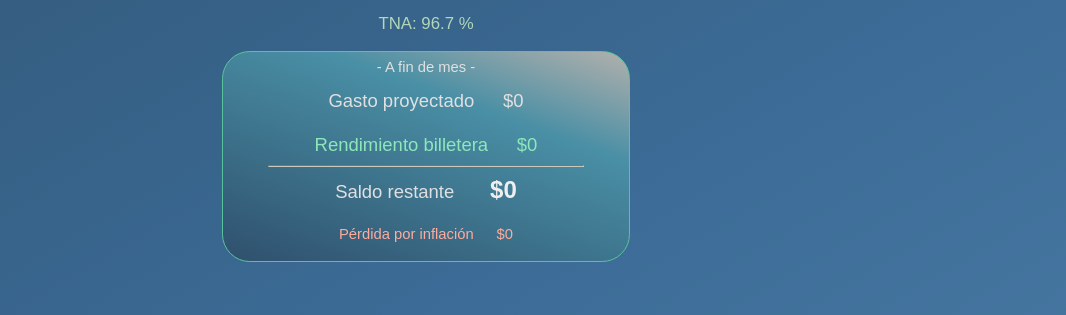
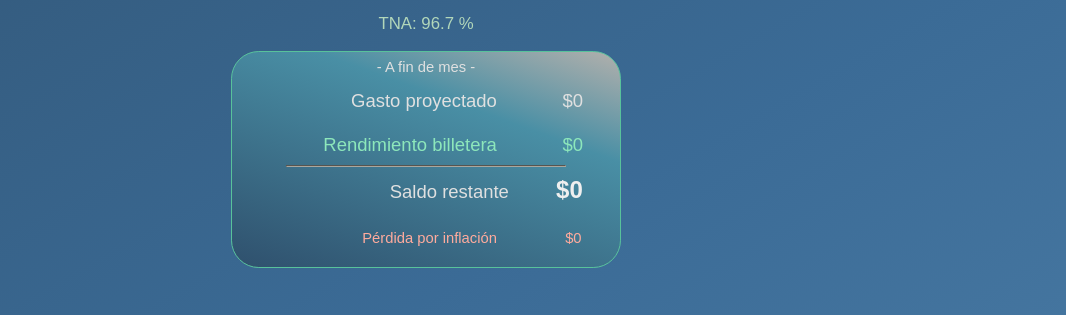
Before and after one commit to KierPrev/FindeMes, a plain HTML site: page index.html in a window 1280 px wide. Shown: the part 393-708 px from the top of the page, 214-1280 px from the left. Drawn offline with Linux system fonts and the light colour scheme.

Commit message:
alinear mejor texto

```diff
--- a/index.html
+++ b/index.html
@@ -56,31 +56,33 @@
 
 
 
-            <div style="border: solid #58c29b; margin: auto; width: 22em; border-radius: 1.5em; padding-top: 0em; padding-bottom: 1em;
-            background-color: #558ec1; border-width: 0.1em; font-size: 1.1em; text-align:center;
+            <div style="border: solid #58c29b; margin: auto; width: 21em; border-radius: 1.5em; padding-top: 0em; padding-bottom: 1em;
+            background-color: #558ec1; border-width: 0.1em; font-size: 1.1em; text-align:right;
             background-image: linear-gradient(20deg, rgba(47,80,109,1) 0%, rgb(73 143 165) 69%, rgb(178 176 172) 100%);">
 
-            <p style="font-size:0.8em ; color:rgb(224, 224, 224); margin-top: 0.5em;">- A fin de mes -</p>
+            <p style="font-size:0.8em ; color:rgb(224, 224, 224); margin-top: 0.5em; text-align: center;">- A fin de mes -</p>
 
-            <p style="display:inline; color:rgb(224, 224, 224);">Gasto proyectado </p>
-            <p style="display:inline; color:rgb(224, 224, 224);" id="gastoTotal">&emsp; $0</p>
+            <p style="display:inline; color:rgb(224, 224, 224);">Gasto proyectado &emsp;&emsp;&emsp;</p>
+            <p style="display:inline; color:rgb(224, 224, 224); padding-right: 2em;" id="gastoTotal">$0</p>
 
 
 
             <br><br>
-            <p style="display:inline; color: rgb(141, 231, 187);">Rendimiento billetera </p><p style="display:inline; color: rgb(141, 231, 187);" id="rendimiento">&emsp;  $0</p>
+            <p style="display:inline; color: rgb(141, 231, 187);">Rendimiento billetera &emsp;&emsp;&emsp;</p>
+            <p style="display:inline; color: rgb(141, 231, 187); padding-right: 2em;" id="rendimiento">$0</p>
 
 
-            <hr style="width:17em;text-align:center; border-color:rgb(206, 200, 187) ;">
+            <hr style="width:15em; border-width: 0.05em; border-color:rgb(171, 167, 158) ;">
 
 
-            <p style="display:inline; color:rgb(224, 224, 224); font-weight:400; font-size: 1em;">Saldo restante</p>
-            <p style="display:inline; color:rgb(239, 239, 239);font-weight:600; font-size: 1.3em;" id="plataTotal">&emsp;    $0</p>
+            <p style="display:inline; color:rgb(224, 224, 224); font-weight:400; font-size: 1em;">Saldo restante &emsp;&emsp;</p>
+            <p style="display:inline; color:rgb(239, 239, 239);font-weight:600; font-size: 1.3em; padding-right: 1.55em;" id="plataTotal">$0</p>
 
 
             <br>
             <br>
-            <p style="display:inline; font-size: 0.8em; color: rgb(255 171 157);">Pérdida por inflación </p><p style="display:inline; font-size: 0.8em; color: rgb(255 171 157);" id="perdida">&emsp;  $0</p>
+            <p style="display:inline; font-size: 0.8em; color: rgb(255 171 157);">Pérdida por inflación &emsp;&emsp;&emsp;&emsp;</p>
+            <p style="display:inline; font-size: 0.8em; color: rgb(255 171 157); padding-right: 2.6em;" id="perdida">$0</p>
 
           </div>
 
--- a/js/calcular.js
+++ b/js/calcular.js
@@ -63,9 +63,9 @@ function gastoMes() {
 
 
 
-    document.getElementById("gastoTotal").innerHTML = "&emsp; - $" + String(round(gastoTotal).toLocaleString('en-US'));
+    document.getElementById("gastoTotal").innerHTML = "- $" + String(round(gastoTotal).toLocaleString('en-US'));
 
-    document.getElementById("plataTotal").innerHTML = "&emsp; $" + String(round(plataTotal).toLocaleString('en-US'));
+    document.getElementById("plataTotal").innerHTML = "$" + String(round(plataTotal).toLocaleString('en-US'));
 
 
 
@@ -80,8 +80,8 @@ function gastoMes() {
 
 
 
-  document.getElementById('perdida').innerHTML = "&emsp; $" + String(round(perdida).toLocaleString('en-US'));
+  document.getElementById('perdida').innerHTML = "$" + String(round(perdida).toLocaleString('en-US'));
 
-  document.getElementById('rendimiento').innerHTML = "&emsp; + $" + String(round(rendimientos).toLocaleString('en-US'));
+  document.getElementById('rendimiento').innerHTML = "$" + String(round(rendimientos).toLocaleString('en-US'));
 
   }
```
